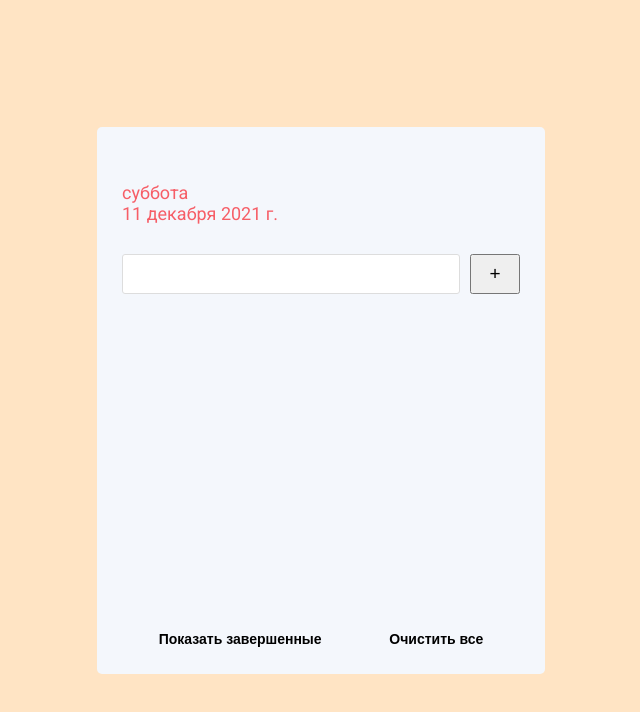
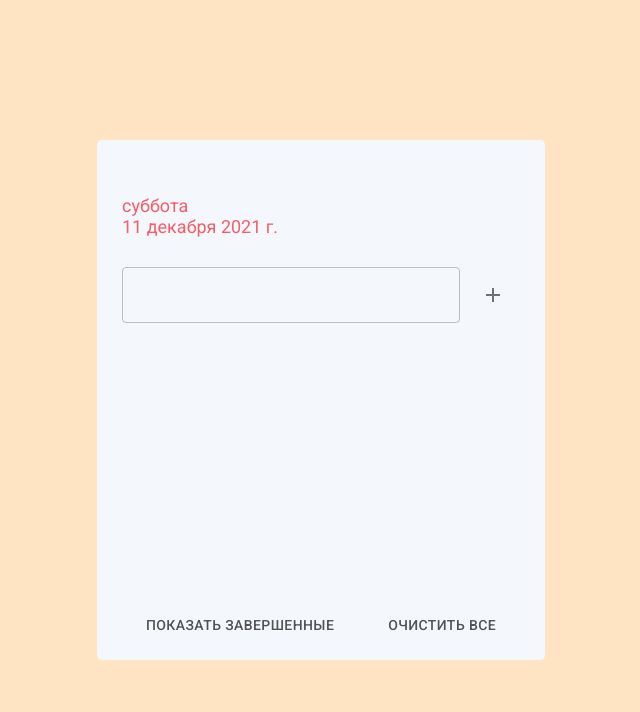
Before and after one commit to damirs11/react-todo, a React (Create React App) app: page / in a window 1280 px wide. Shown: the top 712 px of the page, without its empty margins (319-959 px from the left). Built offline with nearby package versions, Linux system fonts and the light colour scheme.

Commit message:
Add MUI in project

```diff
--- a/package.json
+++ b/package.json
@@ -3,6 +3,10 @@
   "version": "0.1.0",
   "private": true,
   "dependencies": {
+    "@emotion/react": "^11.7.1",
+    "@emotion/styled": "^11.6.0",
+    "@mui/icons-material": "^5.2.1",
+    "@mui/material": "^5.2.3",
     "@testing-library/jest-dom": "^5.16.1",
     "@testing-library/react": "^11.2.7",
     "@testing-library/user-event": "^12.8.3",
--- a/public/index.html
+++ b/public/index.html
@@ -3,7 +3,14 @@
   <head>
     <meta charset="utf-8" />
     <link rel="icon" href="%PUBLIC_URL%/favicon.ico" />
-    <link href='http://fonts.googleapis.com/css?family=Roboto' rel='stylesheet' type='text/css'>
+    <link
+      rel="stylesheet"
+      href="https://fonts.googleapis.com/css?family=Roboto:300,400,500,700&display=swap"
+    />
+    <link
+      rel="stylesheet"
+      href="https://fonts.googleapis.com/icon?family=Material+Icons"
+    />
     <meta name="viewport" content="width=device-width, initial-scale=1" />
     <meta name="theme-color" content="#000000" />
     <meta
--- a/src/App.css
+++ b/src/App.css
@@ -35,52 +35,10 @@
 
 .add {
   display: flex;
-  height: 40px;
 }
 
-.add input {
+.add > .input {
   flex: 1 1;
-  border-radius: 3px;
-  border: 1px solid #ddd;
-  margin-right: 10px;
-
-  font-size: 15px;
-  padding-left: 10px;
-}
-
-.add button {
-  width: 50px;
-  font-size: 19px;
-}
-
-.list {
-  padding-top: 30px;
-  height: 35vh;
-  overflow: auto;
-}
-
-.list .row:not(:last-child) {
-  margin-bottom: 8px;
-}
-
-.list .row {
-  height: 50px;
-
-  display: flex;
-  align-items: center;
-
-  border-radius: 3px;
-
-  background: #e0e8f5;
-}
-
-.list .row input {
-  margin: 10px;
-  height: 20px;
-  width: 20px;
-}
-
-.list .row span {
 }
 
 .actions {
@@ -92,8 +50,6 @@
 }
 
 .actions button {
-  background: none;
-  border: 0px;
   font-size: 14px;
-  font-weight: bold;
+  color: #535355;
 }
--- a/src/App.tsx
+++ b/src/App.tsx
@@ -4,6 +4,7 @@ import { Todo } from './api/Todo';
 import { v4 as uuidv4 } from 'uuid';
 import TodoAdd from './components/TodoAdd';
 import TodoList from './components/TodoList';
+import { Button } from '@mui/material';
 
 function App() {
   const today  = new Date();
@@ -40,10 +41,16 @@ function App() {
         </div>
 
         <div className="actions">
-          <button type="button" onClick={() => setToggleDone(!toggleDone)}>
+          <Button size="small" onClick={() => setToggleDone(!toggleDone)}>
+            <span>{toggleDone ? ("Показать новые") : ("Показать завершенные")}</span>
+          </Button>
+          <Button size="small" onClick={deleteAllTasks}>
+            <span>Очистить все</span>
+          </Button>
+          {/* <button type="button" onClick={() => setToggleDone(!toggleDone)}>
             <span>{toggleDone ? ("Показать новые") : ("Показать завершенные")}</span>
           </button>
-          <button type="button" onClick={deleteAllTasks}><span>Очистить все</span></button>
+          <button type="button" onClick={deleteAllTasks}><span>Очистить все</span></button> */}
         </div>
       </div>
     </div>
--- a/src/components/TodoAdd.tsx
+++ b/src/components/TodoAdd.tsx
@@ -1,4 +1,6 @@
+import { IconButton, TextField } from "@mui/material";
 import { useState } from "react";
+import AddIcon from '@mui/icons-material/Add';
 
 type Props = {
   callback: (todoTitle: string) => void;
@@ -17,8 +19,16 @@ function TodoAdd(props: Props) {
 
   return (
     <div className="add">
-        <input type="text" value={input} onChange={e => setInput(e.target.value)}></input>
-        <button type="submit" onClick={addTodo}><span>+</span></button>
+      <TextField
+        className="input"
+        multiline
+        maxRows={4}
+        value={input}
+        onChange={(e) => setInput(e.target.value)}
+      />
+      <IconButton sx={{width: 55, marginLeft: "5px"}} className="button" onClick={addTodo}>
+        <AddIcon />
+      </IconButton>
     </div>
   );
 }
--- a/src/components/TodoList.tsx
+++ b/src/components/TodoList.tsx
@@ -1,18 +1,29 @@
 import { Todo } from '../api/Todo';
+import List from '@mui/material/List';
+import { ListItem, Checkbox, ListItemButton, ListItemIcon, ListItemText } from '@mui/material';
 
 function TodoList({todoList = [], toggleTodo}: {todoList: Todo[], toggleTodo: (todo: Todo) => void}) {
   return (
-    <div className="list">
-      {todoList.map(todo => {
-          return (
-            <div key={todo.id} className="row">
-              <input type="checkbox" checked={todo.done} onChange={() => toggleTodo(todo)}/>
-              <span>{todo.title}</span>
-            </div>
-          )
-        }
-      )}
-    </div>
+    <List sx={{ paddingTop: 2.5 }}>
+        {todoList.map(todo => {
+            return (
+              <ListItem disablePadding>
+                <ListItemButton dense onClick={() => toggleTodo(todo)}>
+                  <ListItemIcon>
+                    <Checkbox
+                      edge="start"
+                      tabIndex={-1}
+                      checked={todo.done}
+                      disableRipple
+                    />
+                  </ListItemIcon>
+                  <ListItemText primary={todo.title} />
+                </ListItemButton>
+              </ListItem>
+            )
+          }
+        )}
+    </List>
   );
 }
 
```
Also changed, not shown: 1 other file (tests, documents, lock files or other folders).
